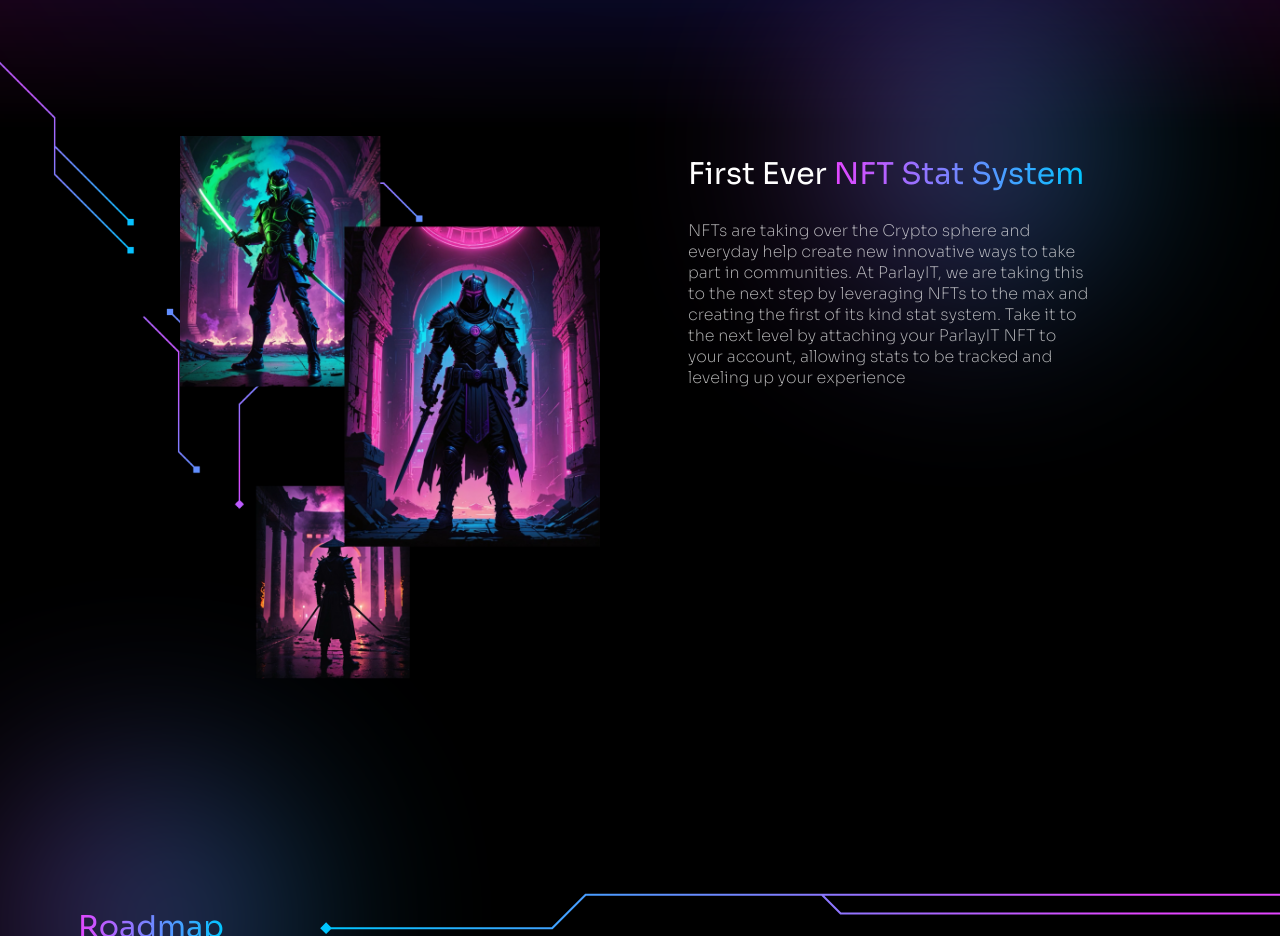
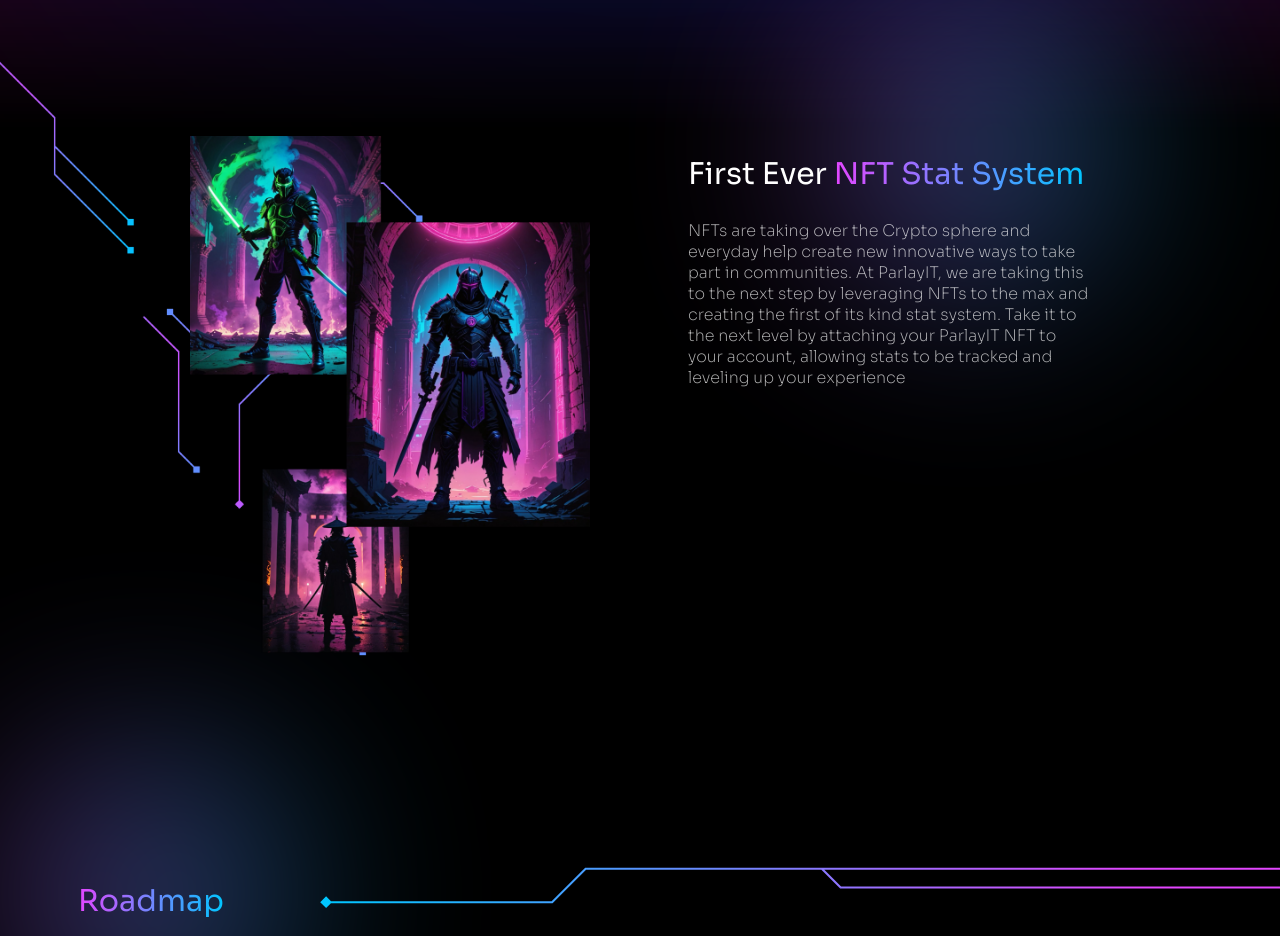
Before and after one commit to ParlayIt/landingpage, a React (Create React App) app: page / in a window 1280 px wide. Shown: the part 2660-3596 px from the top of the page. Built offline with nearby package versions, Linux system fonts and the light colour scheme.

Commit message:
mobile landscape image error fix

```diff
--- a/src/App.js
+++ b/src/App.js
@@ -10,7 +10,6 @@
 import { Landing } from "./pages/Landing";
 import { AnimatedComponent } from "./components/Observer";
 import { Whitepaper } from "./components/Whitepaper";
-import { WhitepaperViewer } from "./components/WhitepaperViewer";
 import { NavigationBar } from "./components/NavigationBar";
 
 function App() {
--- a/src/pages/Landing.js
+++ b/src/pages/Landing.js
@@ -124,10 +124,14 @@
           <div className="w-full lg:w-3/4 relative top-0 md:top-[100px] md:mb-[150px] my-10 py-10 px-5 flex justify-center items-center">
             <div className="z-[-1] absolute top-[-100px] right-[0] w-[300px] h-[300px] rounded-[200px/200px] blur-[100px] bg-gradient-to-r from-[#e346ff] to-[#00c6ff] opacity-40"></div>
             <div className="flex flex-col lg:grid lg:grid-rows-1 lg:grid-cols-2 gap-20">
-              <div className="flex justify-center items-center">
+              <div className="relative flex justify-center items-center">
                 <AnimatedComponent>
                   <Zoom>
-                    <img className="object-cover" alt="NFT" src={nfts} />
+                    <img
+                      className="w-[400px] object-fit"
+                      alt="NFT"
+                      src={nfts}
+                    />
                   </Zoom>
                 </AnimatedComponent>
               </div>
```
